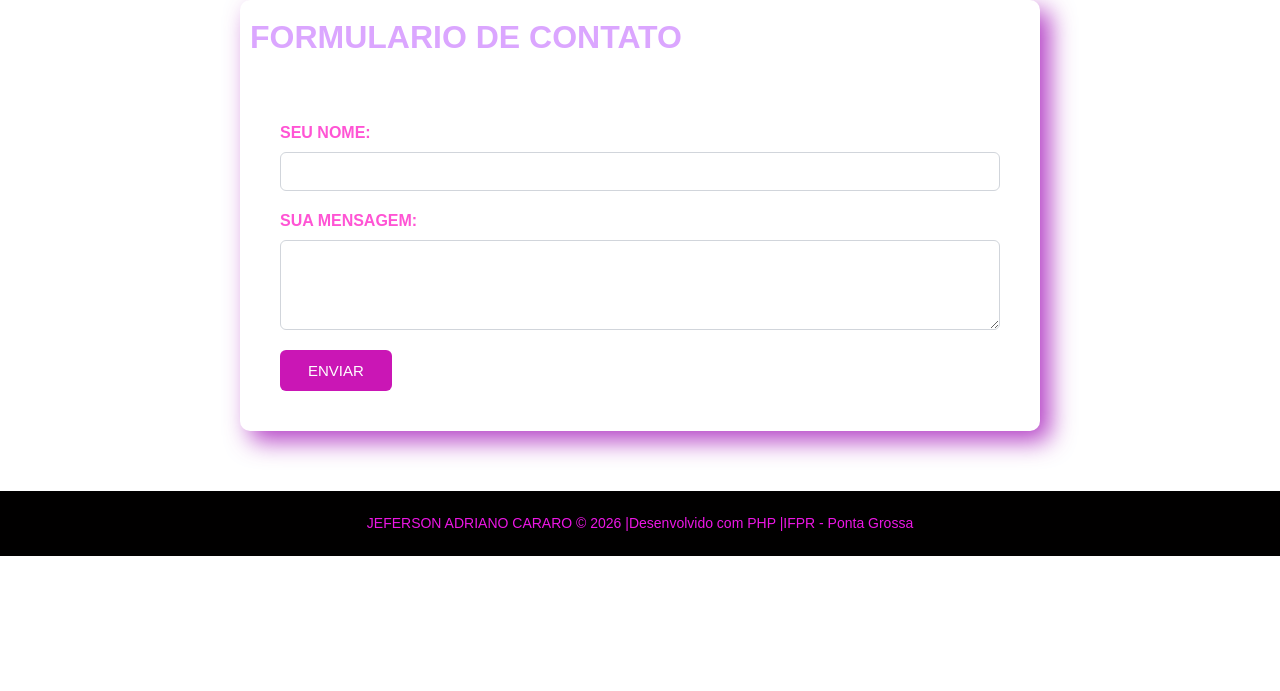
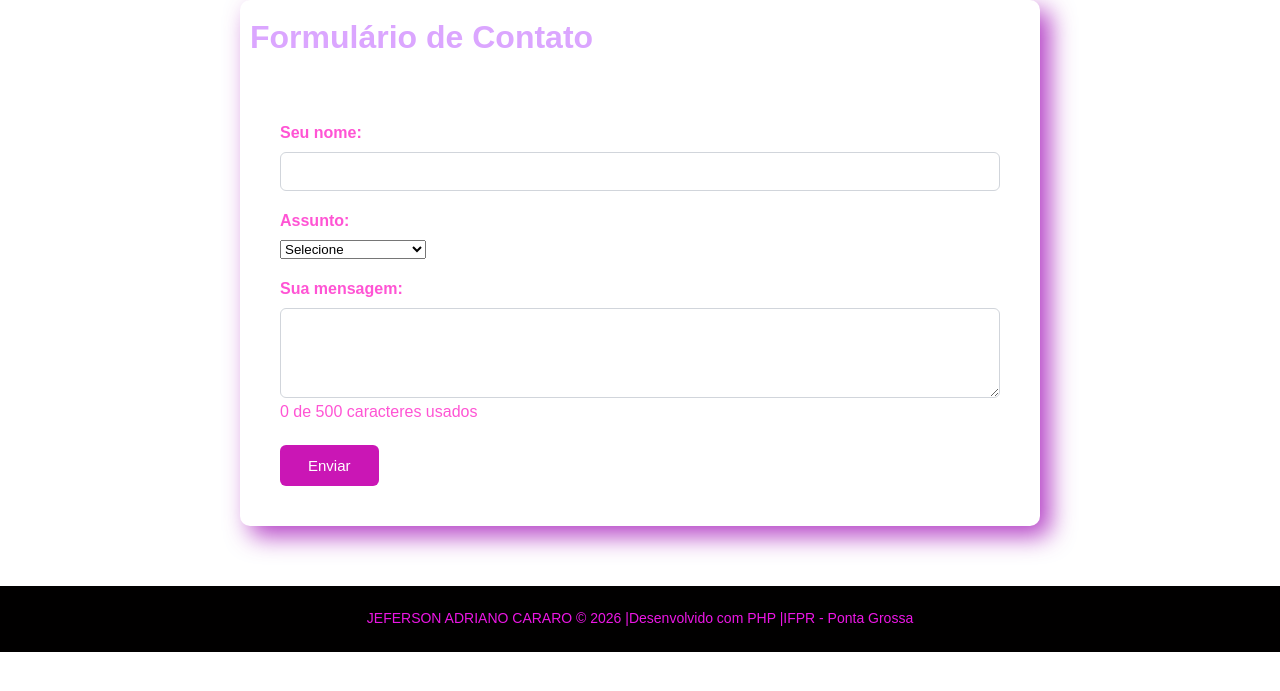
Before and after one commit to JefersonCararo/2026-DWII, a PHP site: page /02_formularios/contato.php in a window 1280 px wide. Shown: the part 57-748 px from the top of the page. Run offline with PHP 8.4, Linux system fonts and the light colour scheme.

Commit message:
feat: aula04 - formulario de contato com GET, POST e validacao

```diff
--- a/02_formularios/contato.php
+++ b/02_formularios/contato.php
@@ -1,69 +1,99 @@
 <?php
-/*
-ARQUIVO : /cabecalho.php
-DISCIPLINA: Desenvolvimento Web II (2026-DWII)
-AULA: 04 - PHP para Web: Formulários, GET e POST
-AUTOR: JEFERSON ADRIANO CARARO
-CONCEITOS: Formularios HTML, method GET, $_GET, htmlspecialchars()
-*/
+$nome   = "JEFERSON ADRIANO CARARO";
+$pagina_atual = "contato";
+$caminho_raiz = "../";
+$titulo_pagina = "Contato";
 
-$nome   ="JEFERSON ADRIANO CARARO";
-$pagina_atual ="contato";
-$caminho_raiz ="../";
-$titulo_pagina  ="Contato";
+$nome_visitante = $_POST['nome_visitante'] ?? '';
+$assunto = $_POST['assunto'] ?? '';
+$mensagem = $_POST['mensagem'] ?? '';
 $erros = [];
-$nome_visitante = '';
-$mensagem = '';
 
-if ($_SERVER['REQUEST_METHOD'] === 'POST'){
+if ($_SERVER['REQUEST_METHOD'] === 'POST') {
+    $nome_visitante = trim($_POST['nome_visitante'] ?? '');
+    $mensagem = trim($_POST['mensagem'] ?? '');
 
-$nome_visitante = trim($_POST['nome_visitante'] ?? '');
-$mensagem = trim($_POST['mensagem']  ?? '');
+    if (empty($nome_visitante))  {
+        $erros[] = 'O campo Nome é obrigatório.';
+    }
 
-if (empty($nome_visitante)){
-    $erros[] = 'O campo Nome é obrigatório.';
+    if (empty($assunto)) {
+        $erros[] = 'Selecione um assunto.';
+    }
+
+    if (empty($mensagem)) {
+        $erros[] = 'O campo Mensagem é obrigatório.';
+    } elseif (strlen($mensagem) < 10) {
+        $erros[] = 'A mensagem deve ter pelo menos 10 caracteres.';
+    } elseif (strlen($mensagem) > 500) {
+        $erros[] = 'A mensagem não pode ter mais que 500 caracteres.';
+    }
+
+    if (empty($erros)) {
+        header('Location: obrigado.php?nome=' . urlencode($nome_visitante) . '&assunto=' . urlencode($assunto) . '&chars=' . strlen($mensagem));
+        exit;
+    }
 }
-if (empty($mensagem)){
-    $erros[] = 'O campo Mensagem é obrigatório.';
-}elseif (strlen($mensagem) < 10) {
-    $erros[] = 'A mensagem deve ter pelo menos 10 caracteres.';
-}
-if (empty($erros) && $_SERVER['REQUEST_METHOD'] === 'POST'){
-    header('Location: obrigado.php?nome=' . urlencode($nome_visitante));
-}
-}
-
 ?>
 
+<?php include '../includes/cabecalho.php'; ?>
+    <div class="container">
+        <h1 class="titulo-secao">Formulário de Contato</h1>
+
+        <form class="form-container" action="contato.php" method="post">
+            <label>Seu nome:</label>
+            <input type="text" name="nome_visitante">
+
+            <label>Assunto:</label>
+            <select name="assunto">
+            <option value="">Selecione</option>
+
+            <option value="Dúvida"
+            <?php if($assunto=="Dúvida") echo "selected"; ?>>Dúvida</option>
+
+            <option value="Proposta de trabalho"
+            <?php if($assunto=="Proposta de trabalho") echo "selected"; ?>>Proposta de trabalho</option>
+
+            <option value="Colaboração"
+            <?php if($assunto=="Colaboração") echo "selected"; ?>>Colaboração</option>
+
+            <option value="Outro"
+            <?php if($assunto=="Outro") echo "selected"; ?>>Outro</option>
+
+        </select>
 
 
-<?php include '../includes/cabecalho.php';?>
+            <label>Sua mensagem:</label>
+            <textarea name="mensagem" id="mensagem" rows="4" maxlength="500"><?php echo htmlspecialchars($mensagem); ?></textarea>
 
-    <div class="container">
-        <h1 class="titulo-secao"> FORMULARIO DE CONTATO</h1>
+            <p id="contador">
+                <?php echo strlen($mensagem); ?> de 500 caracteres usados
+            </p>
+            <button type="submit">Enviar</button>
+        </form>
+        <?php if (!empty($erros)) : ?>
+            <div class="alerta-erro">
+                <h3>⚠️ Corrija os erros:</h3>
+                <?php foreach ($erros as $erro) : ?>
+                    <p style="margin: 4px 0;">✖ <?php echo htmlspecialchars($erro); ?></p>
+                <?php endforeach; ?>
+        <?php endif; ?>
+    </div>
 
-<form class="form-container" action="contato.php" method="post">
-    <label>SEU NOME:</label>
-    <input type="text" name="nome_visitante">
+<script>
+document.addEventListener("DOMContentLoaded", function() {
 
-    <label>SUA MENSAGEM:</label>
-    <textarea name="mensagem" rows="4"></textarea>
+    const textarea = document.getElementById("mensagem");
+    const contador = document.getElementById("contador");
 
-    <button type="submit">ENVIAR</button>
+    function atualizarContador() {
+        const quantidade = textarea.value.length;
+        contador.textContent = quantidade + " de 500 caracteres usados";
+    }
 
+    textarea.addEventListener("input", atualizarContador);
 
-</form>
-</div>
+});
+</script>
 
-
-<?php if (!empty($erros)): ?>
-    <div class="alerta-erro">
-        <h3> CORRIJA OS ERROS:</h3>
-        <?php foreach ($erros as $erro): ?>
-            <p style="margin: 4px 0;"> X <?php echo htmlspecialchars($erro); ?></p>
-            <?php endforeach; ?>
-        </div>
-        <?php endif; ?>
-
-
-<?php include '../includes/rodape.php';?>
+<?php include '../includes/rodape.php'; ?>
--- a/02_formularios/obrigado.php
+++ b/02_formularios/obrigado.php
@@ -3,10 +3,11 @@
 $nome   ="JEFERSON ADRIANO CARARO";
 $pagina_atual ="contato";
 $caminho_raiz ="../";
-$titulo_pagina  ="Contato";
+$titulo_pagina  ="OBRIGADO";
 
 $nome_visitante = htmlspecialchars($_POST['nome'] ?? 'visitante');
-
+$assunto = $_GET['assunto'] ?? 'Não Informado';
+$chars = $_GET['chars'] ?? 0;
 ?>
 
 <?php include '../includes/cabecalho.php'; ?>
```
